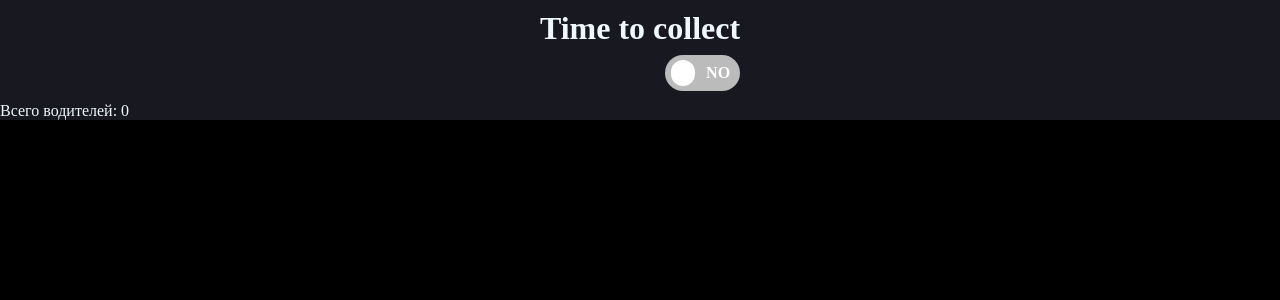
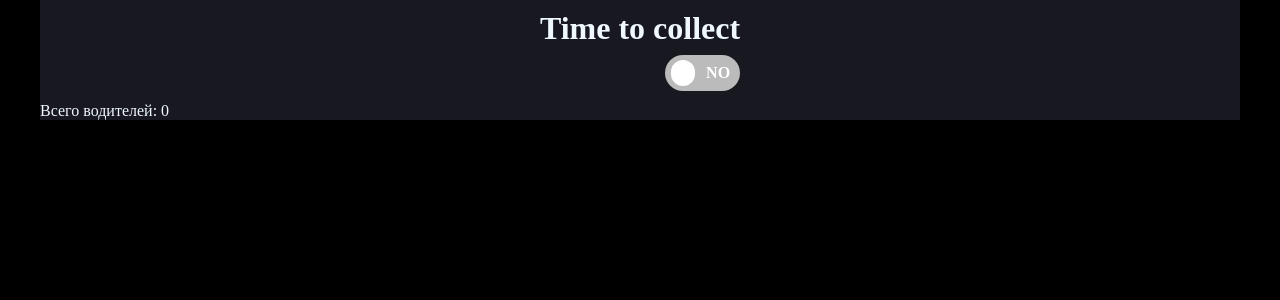
Before and after one commit to ArkadiyJS/time-to-collect, a React (Vite) app: page / in a window 1280 px wide. Shown: the top 300 px of the page. Built offline with nearby package versions, Linux system fonts and the light colour scheme.

Commit message:
fix:adaptive css app

```diff
--- a/src/App.scss
+++ b/src/App.scss
@@ -11,22 +11,18 @@
   background-color: #181820;
   display: grid;
   color: aliceblue;
-  width: 100%;
   margin: auto;
   row-gap: 5px;
   padding-top: 10px;
-  @media (max-width: 1400px) {
 
 
+    @media (max-width: 2000px) {
+
+      width: 1200px;
     }
 
-    @media (max-width: 1050px) {
-
-
-    }
-
-    @media (max-width: 730px) {
-
+    @media (max-width: 1200px) {
+      width:100%;
 
     }
 
@@ -54,10 +50,12 @@ input {
 .btnCreate {
   width: 30%;
   height: 40px;
+
   background-color: #f05d22;
   font: 1.1em sans-serif;
   color: black;
   cursor: pointer;
+
 
 }
 
@@ -70,6 +68,7 @@ ul {
 
 li {
   padding-top: 5px;
+
 }
 
 .nameList {
@@ -105,9 +104,10 @@ button:disabled {
 }
 
 .btnUse {
-  width: 30%;
+  width: 200px;
   height: 30px;
   background-color: #f05d22;
+  margin-left: 5px;
   font: 1em sans-serif;
   color: black;
   cursor: pointer;
@@ -116,4 +116,9 @@ button:disabled {
     font-size: small;
 
   }
+    @media (max-width: 465px) {
+
+      width: 45%;
+
+    }
 }
```
